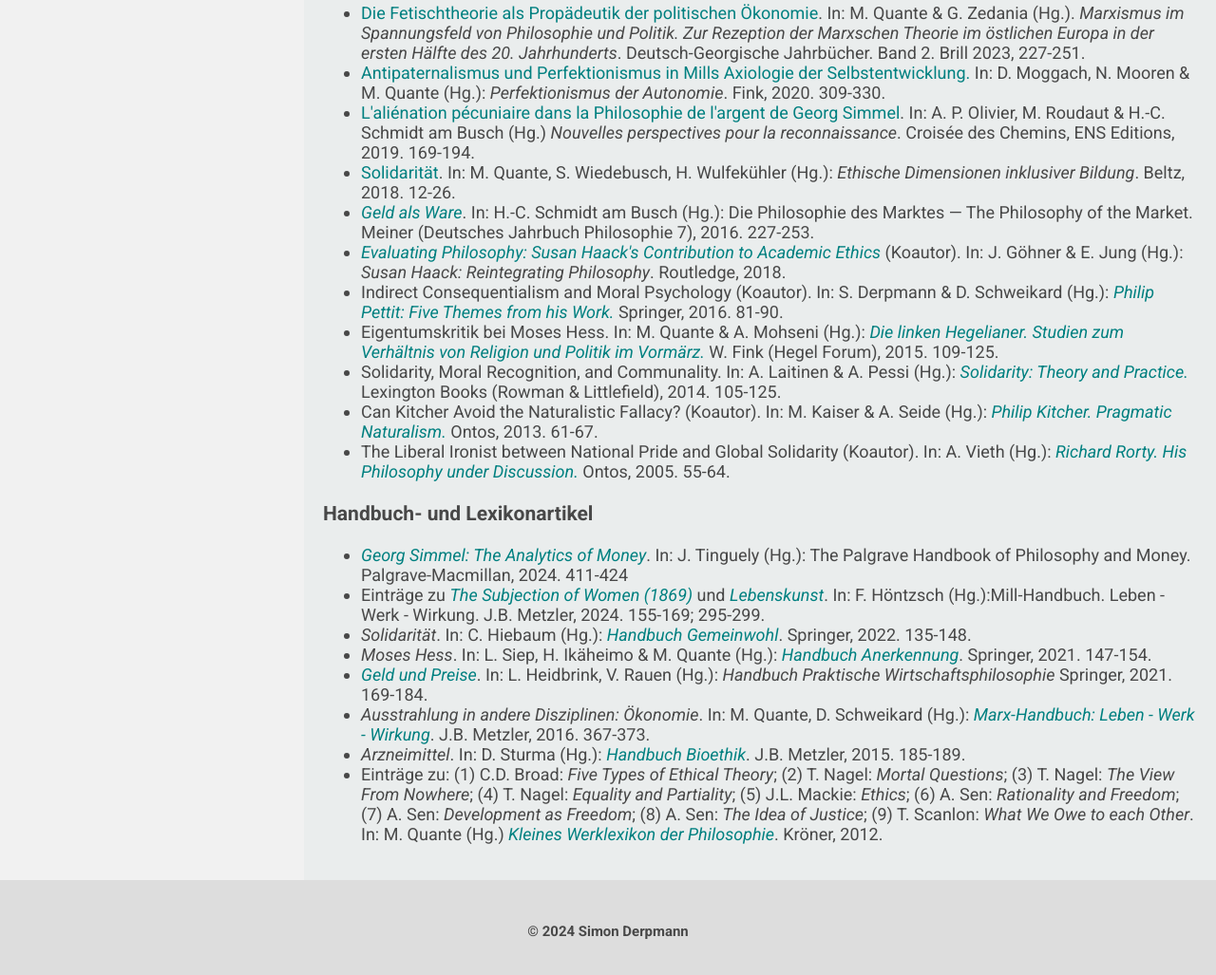
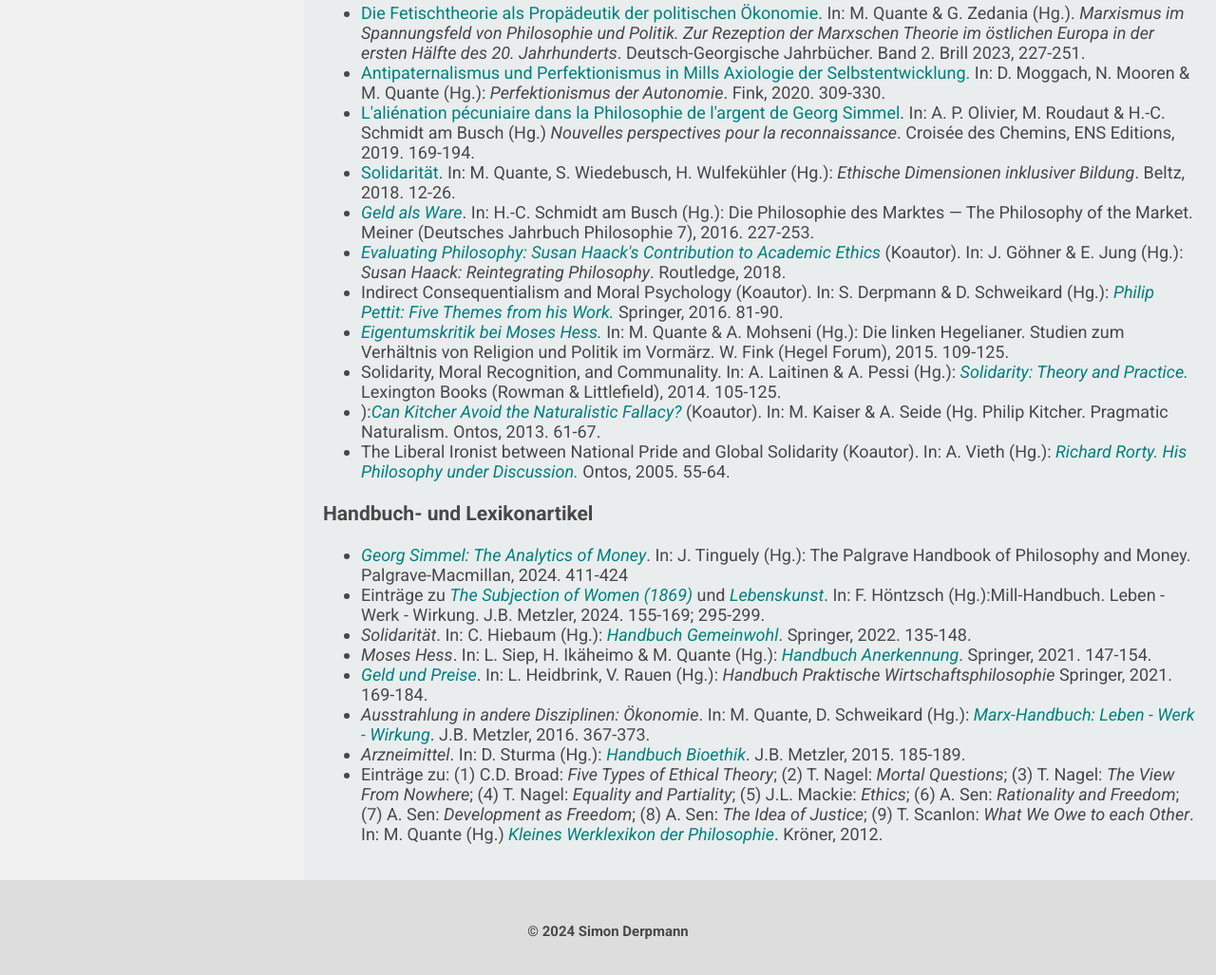
Before and after one commit to sdrpmn/sdrpmn.github.io, a plain HTML site: page index.html in a window 1280 px wide. Shown: the part 1459-2486 px from the top of the page at 95% size. Drawn offline with Linux system fonts and the light colour scheme.

Commit message:
Update index.html

```diff
--- a/index.html
+++ b/index.html
@@ -304,9 +304,9 @@ Douglasstraße 24 <br>
         <li><i><a href="https://doi.org/10.5840/djp2016797">Geld als Ware</a></i>. In: H.-C. Schmidt am Busch (Hg.): Die Philosophie des Marktes — The Philosophy of the Market. Meiner (Deutsches Jahrbuch Philosophie 7), 2016. 227-253.</li>
         <li> <i><a href="https://doi.org/10.1007/978-3-319-24969-8_9">Evaluating Philosophy: Susan Haack's Contribution to Academic Ethics</a></i> (Koautor). In: J. Göhner & E. Jung (Hg.): <i>Susan Haack: Reintegrating Philosophy</i>. Routledge, 2018.</li>
 	<li>Indirect Consequentialism and Moral Psychology (Koautor). In: S. Derpmann & D. Schweikard (Hg.): <i><a href="http://www.springer.com/gp/book/9783319261010">Philip Pettit: Five Themes from his Work.</a></i> Springer, 2016. 81-90.
-	<li>Eigentumskritik bei Moses Hess. In: M. Quante & A. Mohseni (Hg.): <i><a href="http://www.fink.de/katalog/titel/978-3-7705-5495-9.html">Die linken Hegelianer. Studien zum Verhältnis von Religion und Politik im Vormärz.</a></i> W. Fink (Hegel Forum), 2015. 109-125.
+	<li><i><a href="https://doi.org/10.30965/9783846754955_008">Eigentumskritik bei Moses Hess.</a></i> In: M. Quante & A. Mohseni (Hg.): Die linken Hegelianer. Studien zum Verhältnis von Religion und Politik im Vormärz. W. Fink (Hegel Forum), 2015. 109-125.
 	<li>Solidarity, Moral Recognition, and Communality. In: A. Laitinen & A. Pessi (Hg.): <i><a href="https://rowman.com/ISBN/9780739177273">Solidarity: Theory and Practice.</a></i> Lexington Books (Rowman & Littlefield), 2014. 105-125.
-	<li>Can Kitcher Avoid the Naturalistic Fallacy? (Koautor). In: M. Kaiser & A. Seide (Hg.):<i><a href="http://www.degruyter.com/view/product/208939"> Philip Kitcher. Pragmatic Naturalism.</a></i>  Ontos, 2013. 61-67.
+	<li>):<i><a href="https://doi.org/10.1515/9783110324884.61">Can Kitcher Avoid the Naturalistic Fallacy?</a></i> (Koautor). In: M. Kaiser & A. Seide (Hg. Philip Kitcher. Pragmatic Naturalism. Ontos, 2013. 61-67.
 	<li>The Liberal Ironist between National Pride and Global Solidarity (Koautor). In: A. Vieth (Hg.): <i><a href="http://www.degruyter.com/view/product/209153"> Richard Rorty. His Philosophy under Discussion.</a></i> Ontos, 2005. 55-64.
 
     </ul>
@@ -318,13 +318,13 @@ Douglasstraße 24 <br>
 
     <li>Einträge zu  <a href="https://doi.org/10.1007/978-3-476-05930-7_16"><em>The Subjection of Women (1869)</em></a> und <a href="https://doi.org/10.1007/978-3-476-05930-7_32"><em>Lebenskunst</em></a>. In: F. Höntzsch (Hg.):Mill-Handbuch. Leben - Werk - Wirkung</em></a>. J.B. Metzler, 2024. 155-169; 295-299.
 
-    <li><em>Solidarität</em>. In: C. Hiebaum (Hg.): <a href="https://link.springer.com/referenceworkentry/10.1007/978-3-658-21086-1_9-1"><em>Handbuch Gemeinwohl</em></a>. Springer, 2022. 135-148.</li>
+    <li><em>Solidarität</em>. In: C. Hiebaum (Hg.): <a href="https://doi.org/10.1007/978-3-658-21086-1_9-1"><em>Handbuch Gemeinwohl</em></a>. Springer, 2022. 135-148.</li>
 
-    <li><em>Moses Hess</em>. In: L. Siep, H. Ikäheimo & M. Quante (Hg.): <a href="https://link.springer.com/referenceworkentry/10.1007/978-3-658-19561-8_24-1"><em>Handbuch Anerkennung</em></a>. Springer, 2021. 147-154.</li>
+    <li><em>Moses Hess</em>. In: L. Siep, H. Ikäheimo & M. Quante (Hg.): <a href="https://doi.org/10.1007/978-3-658-19561-8_24-1"><em>Handbuch Anerkennung</em></a>. Springer, 2021. 147-154.</li>
 
     <li><a href="https://doi.org/10.1007/978-3-658-22141-6_14-1"><em>Geld und Preise</em></a>. In: L. Heidbrink, V. Rauen (Hg.): <em>Handbuch Praktische Wirtschaftsphilosophie</em> Springer, 2021. 169-184.</li>
 
-    <li><em>Ausstrahlung in andere Disziplinen: Ökonomie</em>. In: M. Quante, D. Schweikard (Hg.): <a href="https://link.springer.com/chapter/10.1007/978-3-476-05267-4_4"><em>Marx-Handbuch: Leben - Werk - Wirkung</em></a>. J.B. Metzler, 2016. 367-373.</li>
+    <li><em>Ausstrahlung in andere Disziplinen: Ökonomie</em>. In: M. Quante, D. Schweikard (Hg.): <a href="https://doi.org/10.1007/978-3-476-05267-4_4"><em>Marx-Handbuch: Leben - Werk - Wirkung</em></a>. J.B. Metzler, 2016. 367-373.</li>
 
     <li><em>Arzneimittel</em>. In: D. Sturma (Hg.): <a href="http://www.springer.com/de/book/9783476023704"><em>Handbuch Bioethik</em></a>. J.B. Metzler, 2015. 185-189.</li>
 
```
